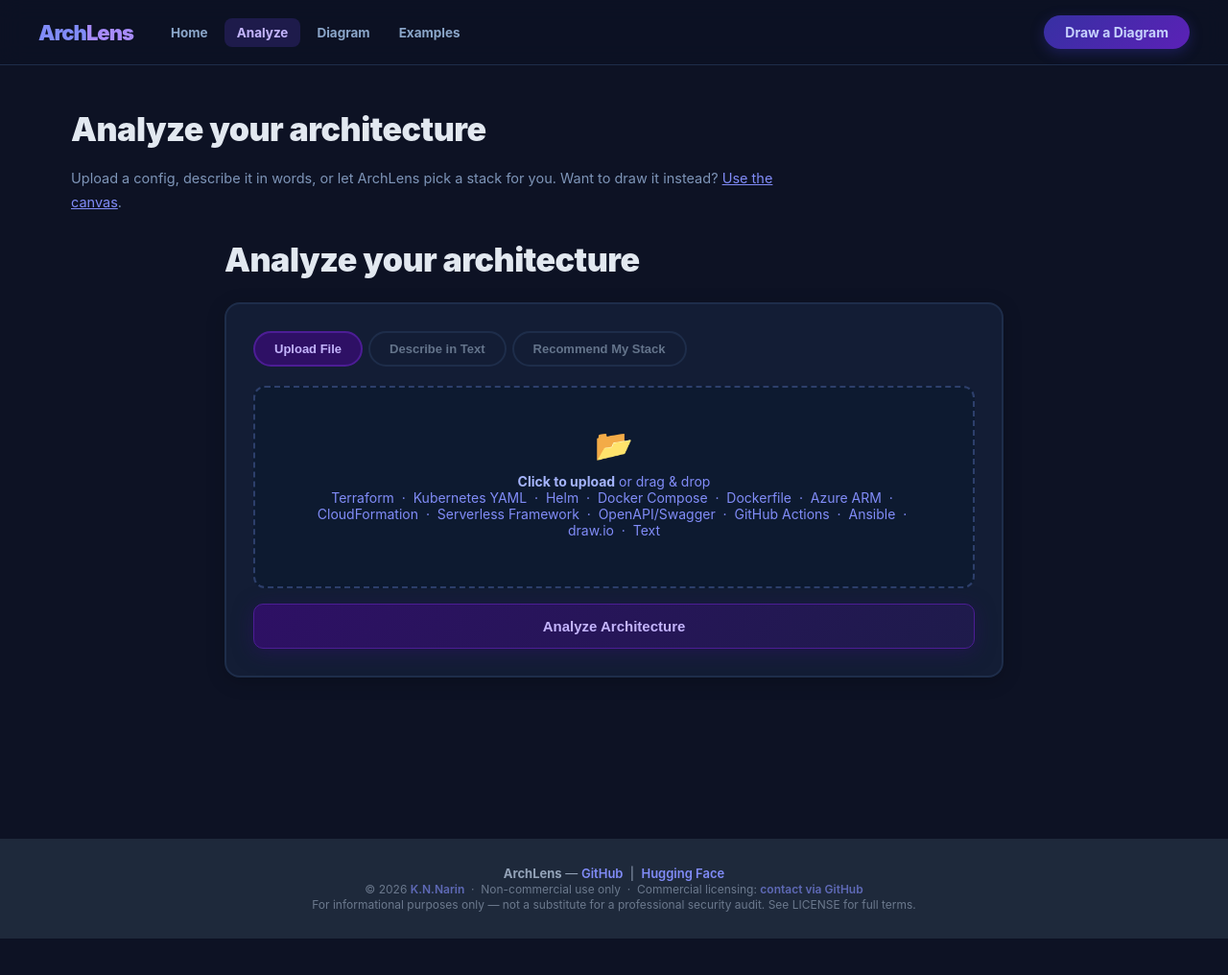
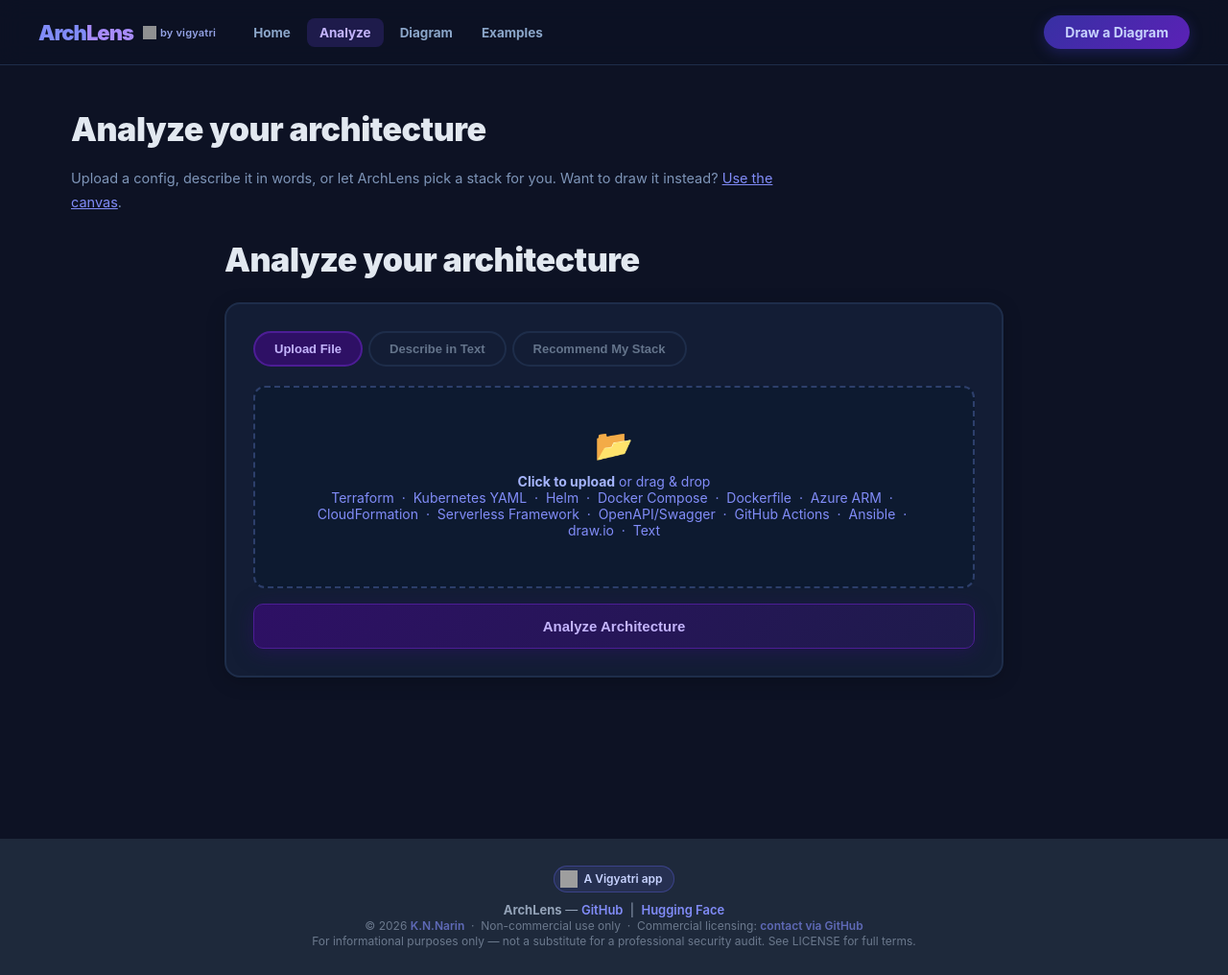
Before and after one commit to narin-kura/ArchLens, a plain HTML site: page web/static/analyze.html in a window 1280 px wide. Shown: the whole page at 96% size. Before the commit the page ends 978 px from the top, so only its background shows below. Drawn offline with Linux system fonts and the light colour scheme; grey boxes are pictures that could not be loaded.

Commit message:
Add Vigyatri endorsement: small "by vigyatri" in the header and "A Vigyatri app" badge in the footer, linking to vigyatri.com

```diff
--- a/web/static/analyze.html
+++ b/web/static/analyze.html
@@ -18,6 +18,7 @@
 <body>
 <nav>
   <a class="nav-logo" href="/"><span class="arch">Arch</span><span class="lens">Lens</span></a>
+  <a class="by-vigyatri" href="https://vigyatri.com" target="_blank" rel="noopener" title="Made by Vigyatri"><img src="https://vigyatri.com/brand/vigyatri-mark.svg" alt="" width="14" height="14">by vigyatri</a>
   <div class="nav-links">
     <a class="nav-link" href="/">Home</a>
     <a class="nav-link active" href="/analyze">Analyze</a>
@@ -208,6 +209,7 @@
   </div>
 </section>
 <footer>
+  <a class="vg-badge" href="https://vigyatri.com" target="_blank" rel="noopener"><img src="https://vigyatri.com/brand/vigyatri-mark.svg" alt="" width="18" height="18">A Vigyatri app</a><br/>
   <strong>ArchLens</strong> &mdash;
   <a href="https://github.com/narin-kura/ArchLens" target="_blank">GitHub</a>
   &nbsp;|&nbsp;
--- a/web/static/css/app.css
+++ b/web/static/css/app.css
@@ -694,3 +694,14 @@ a.nav-logo { text-decoration:none; }
   .nav-link { padding:6px 9px; font-size:12.5px; }
   .page-section { padding:30px 16px 44px; }
 }
+
+/* Vigyatri endorsement: small "by vigyatri" in the header and "A Vigyatri app" badge in the footer */
+.by-vigyatri { display:inline-flex; align-items:center; gap:4px; font-size:11px; font-weight:600; letter-spacing:.2px; text-decoration:none; color:#a5b4fc; opacity:.9; white-space:nowrap; }
+.by-vigyatri img { width:14px; height:14px; display:block; }
+.by-vigyatri:hover { opacity:1; text-decoration:underline; }
+.vg-badge { display:inline-flex; align-items:center; gap:6px; padding:4px 11px 4px 6px; border-radius:999px; font-size:12px; font-weight:600; text-decoration:none; background:rgba(99,102,241,.12); border:1px solid rgba(99,102,241,.35); color:#c7d2fe; margin-bottom:10px; }
+.vg-badge img { width:18px; height:18px; display:block; }
+.vg-badge:hover { background:rgba(99,102,241,.2); }
+.nav-logo + .by-vigyatri { margin-left:10px; }
+.app-logo + .by-vigyatri { margin-left:8px; }
+@media (max-width:600px) { .by-vigyatri { display:none; } }
```
Also changed, not shown: web/static/diagram.html (+1 -0 lines), web/static/examples.html (+2 -0 lines), web/static/index.html (+2 -0 lines).
